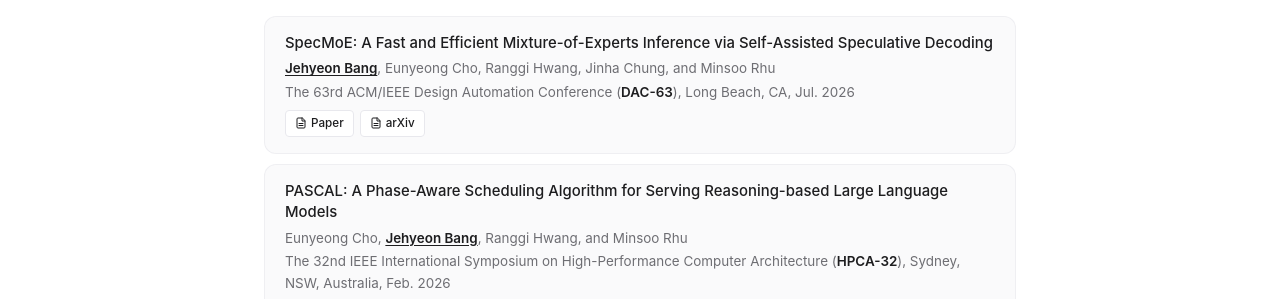
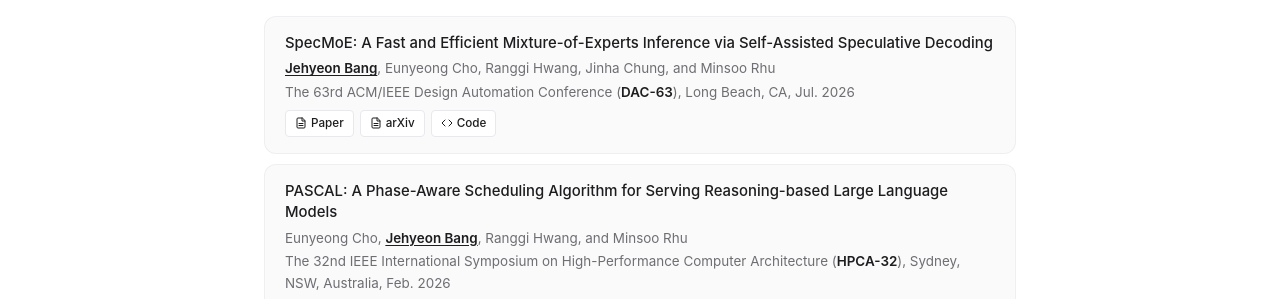
Before and after one commit to bangjh0430/bangjh0430.github.io, a Jekyll site: the page built from index.html, in a window 1280 px wide and 900 px high, scrolled down 559 px. Shown: the part 144-443 px from the top of the window. Built offline with Jekyll 4.4.1, drawn with Linux system fonts in a browser that asks for light colours.

Commit message:
Add SpecMoE code link

```diff
--- a/index.html
+++ b/index.html
@@ -77,7 +77,7 @@ title: Jehyeon Bang
         <div class="pub-title">SpecMoE: A Fast and Efficient Mixture-of-Experts Inference via Self-Assisted Speculative Decoding</div>
         <div class="pub-authors"><strong>Jehyeon Bang</strong>, Eunyeong Cho, Ranggi Hwang, Jinha Chung, and Minsoo Rhu</div>
         <div class="pub-venue">The 63rd ACM/IEEE Design Automation Conference (<span class="venue">DAC-63</span>), Long Beach, CA, Jul. 2026</div>
-        <div class="pub-links"><a href="#" class="coming-soon"><svg width="12" height="12" viewBox="0 0 24 24" fill="none" stroke="currentColor" stroke-width="2" stroke-linecap="round" stroke-linejoin="round"><path d="M14 2H6a2 2 0 0 0-2 2v16a2 2 0 0 0 2 2h12a2 2 0 0 0 2-2V8z"/><polyline points="14 2 14 8 20 8"/><line x1="16" y1="13" x2="8" y2="13"/><line x1="16" y1="17" x2="8" y2="17"/></svg>Paper</a> <a href="https://arxiv.org/abs/2604.10152" target="_blank"><svg width="12" height="12" viewBox="0 0 24 24" fill="none" stroke="currentColor" stroke-width="2" stroke-linecap="round" stroke-linejoin="round"><path d="M14 2H6a2 2 0 0 0-2 2v16a2 2 0 0 0 2 2h12a2 2 0 0 0 2-2V8z"/><polyline points="14 2 14 8 20 8"/><line x1="16" y1="13" x2="8" y2="13"/><line x1="16" y1="17" x2="8" y2="17"/></svg>arXiv</a></div>
+        <div class="pub-links"><a href="#" class="coming-soon"><svg width="12" height="12" viewBox="0 0 24 24" fill="none" stroke="currentColor" stroke-width="2" stroke-linecap="round" stroke-linejoin="round"><path d="M14 2H6a2 2 0 0 0-2 2v16a2 2 0 0 0 2 2h12a2 2 0 0 0 2-2V8z"/><polyline points="14 2 14 8 20 8"/><line x1="16" y1="13" x2="8" y2="13"/><line x1="16" y1="17" x2="8" y2="17"/></svg>Paper</a> <a href="https://arxiv.org/abs/2604.10152" target="_blank"><svg width="12" height="12" viewBox="0 0 24 24" fill="none" stroke="currentColor" stroke-width="2" stroke-linecap="round" stroke-linejoin="round"><path d="M14 2H6a2 2 0 0 0-2 2v16a2 2 0 0 0 2 2h12a2 2 0 0 0 2-2V8z"/><polyline points="14 2 14 8 20 8"/><line x1="16" y1="13" x2="8" y2="13"/><line x1="16" y1="17" x2="8" y2="17"/></svg>arXiv</a> <a href="https://github.com/VIA-Research/SpecMoE" target="_blank"><svg width="12" height="12" viewBox="0 0 24 24" fill="none" stroke="currentColor" stroke-width="2" stroke-linecap="round" stroke-linejoin="round"><polyline points="16 18 22 12 16 6"/><polyline points="8 6 2 12 8 18"/></svg>Code</a></div>
       </div>
 
       <div class="pub">
```
